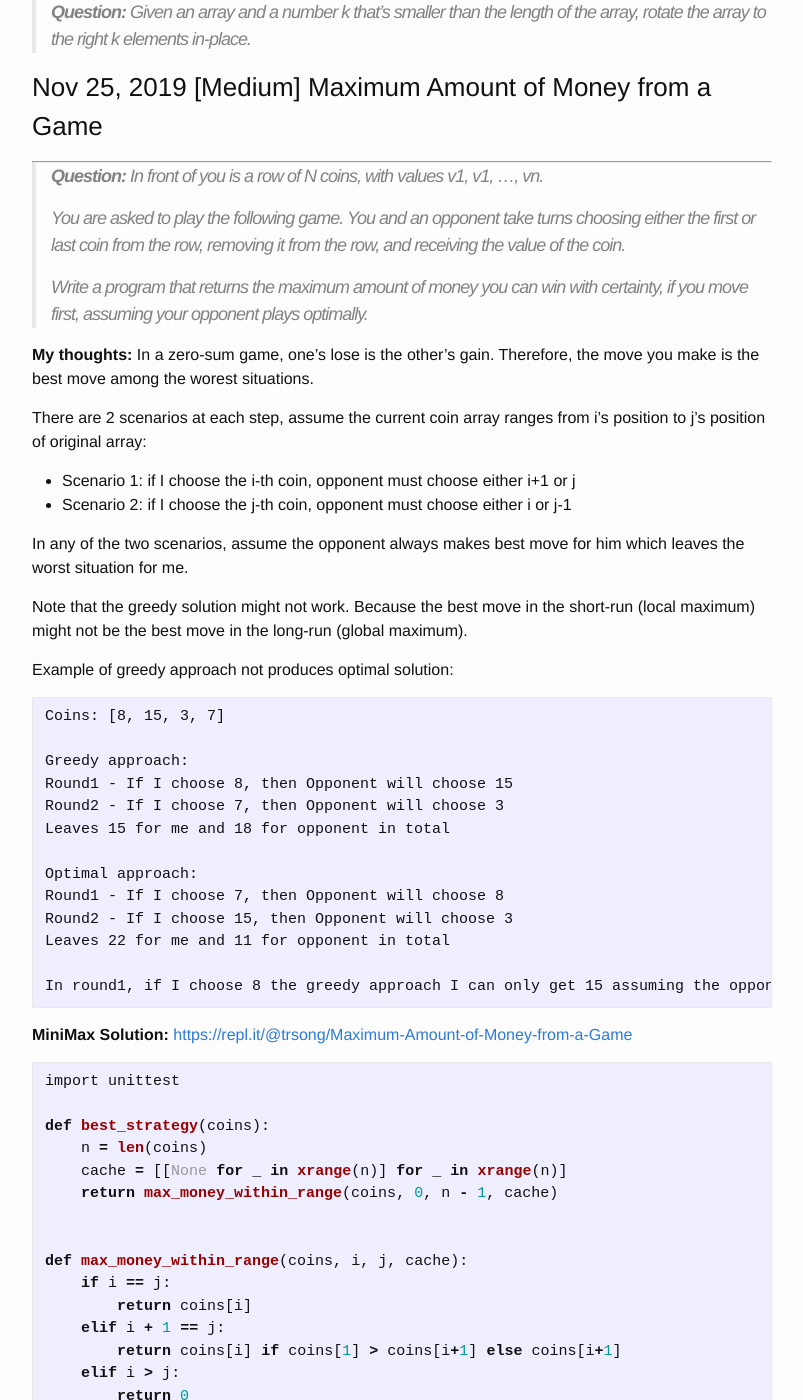
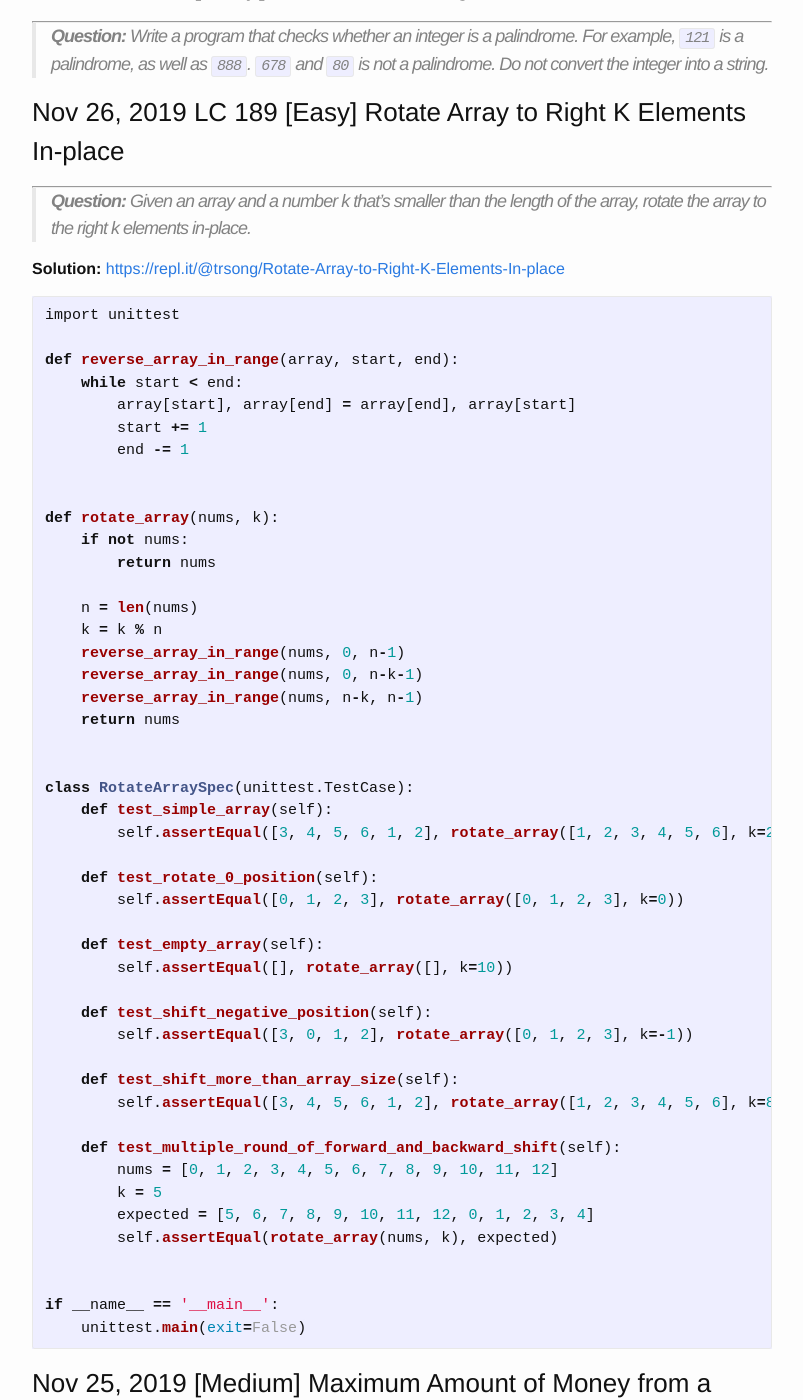
Before and after one commit to trsong/trsong.github.io, a Jekyll site: the page built from _posts/2019-11-01-DailyQuestionsNov.md, in a window 1280 px wide and 1400 px high, scrolled down 1180 px. Shown: the whole window, without its empty margins (238-1041 px from the left). Built offline with Jekyll 4.4.1, drawn with Linux system fonts in a browser that asks for light colours; some of the changed text lies outside the part shown.

Commit message:
Add Solution to Nov 26 Question

````diff
--- a/_posts/2019-11-01-DailyQuestionsNov.md
+++ b/_posts/2019-11-01-DailyQuestionsNov.md
@@ -19,9 +19,63 @@ categories: Python/Java
 **Java Playground:** [https://repl.it/languages/java](https://repl.it/languages/java)
 
 
-### Nov 26, 2019 \[Easy\] Rotate Array to Right K Elements In-place
+### Nov 27, 2019 \[Easy\] Palindrome Integers
+---
+> **Question:** Write a program that checks whether an integer is a palindrome. For example, `121` is a palindrome, as well as `888`. `678` and `80` is not a palindrome. Do not convert the integer into a string.
+
+### Nov 26, 2019 LC 189 \[Easy\] Rotate Array to Right K Elements In-place
 ---
 > **Question:** Given an array and a number k that's smaller than the length of the array, rotate the array to the right k elements in-place.
+
+**Solution:** [https://repl.it/@trsong/Rotate-Array-to-Right-K-Elements-In-place](https://repl.it/@trsong/Rotate-Array-to-Right-K-Elements-In-place)
+```py
+import unittest
+
+def reverse_array_in_range(array, start, end):
+    while start < end:
+        array[start], array[end] = array[end], array[start]
+        start += 1
+        end -= 1
+
+
+def rotate_array(nums, k):
+    if not nums:
+        return nums
+
+    n = len(nums)
+    k = k % n
+    reverse_array_in_range(nums, 0, n-1)
+    reverse_array_in_range(nums, 0, n-k-1)
+    reverse_array_in_range(nums, n-k, n-1)
+    return nums
+
+
+class RotateArraySpec(unittest.TestCase):
+    def test_simple_array(self):
+        self.assertEqual([3, 4, 5, 6, 1, 2], rotate_array([1, 2, 3, 4, 5, 6], k=2))
+
+    def test_rotate_0_position(self):
+        self.assertEqual([0, 1, 2, 3], rotate_array([0, 1, 2, 3], k=0))
+
+    def test_empty_array(self):
+        self.assertEqual([], rotate_array([], k=10))
+
+    def test_shift_negative_position(self):
+        self.assertEqual([3, 0, 1, 2], rotate_array([0, 1, 2, 3], k=-1))
+
+    def test_shift_more_than_array_size(self):
+        self.assertEqual([3, 4, 5, 6, 1, 2], rotate_array([1, 2, 3, 4, 5, 6], k=8))
+
+    def test_multiple_round_of_forward_and_backward_shift(self):
+        nums = [0, 1, 2, 3, 4, 5, 6, 7, 8, 9, 10, 11, 12]
+        k = 5
+        expected = [5, 6, 7, 8, 9, 10, 11, 12, 0, 1, 2, 3, 4]
+        self.assertEqual(rotate_array(nums, k), expected)
+
+
+if __name__ == '__main__':
+    unittest.main(exit=False)
+```
 
 ### Nov 25, 2019 \[Medium\] Maximum Amount of Money from a Game
 ---
````
